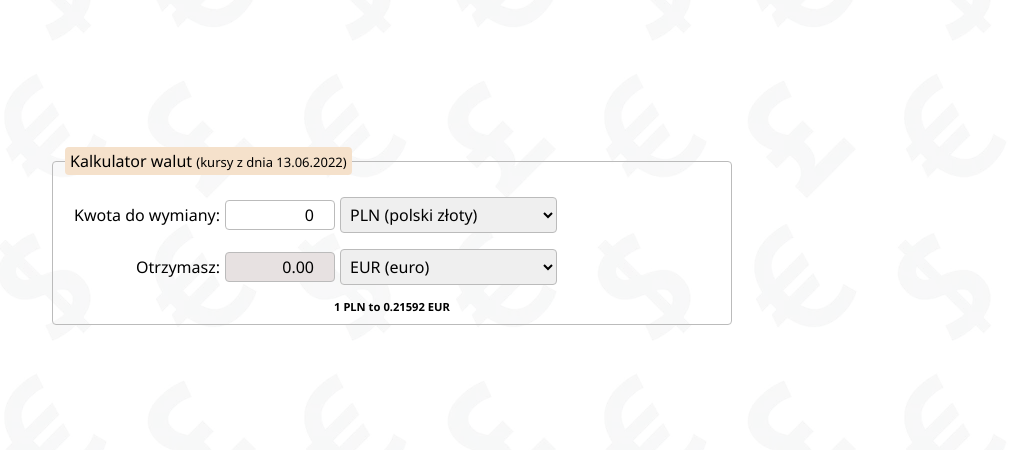
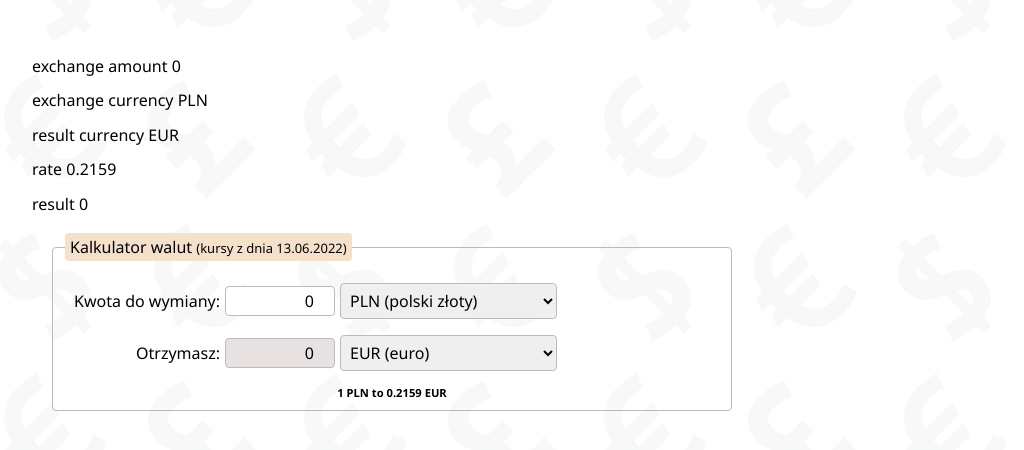
Before and after one commit to golosgit/currency-converter-react, a React (Create React App) app: page / in a window 1280 px wide. Shown: the part 164-614 px from the top of the page, without its empty margins (248-1272 px from the left). Built offline with nearby package versions, Linux system fonts and the light colour scheme.

Commit message:
started adding interactions

```diff
--- a/src/App.js
+++ b/src/App.js
@@ -1,9 +1,47 @@
+import { useState } from "react";
 import Form from "./Form";
+import currencies from "./currencies";
 
 function App() {
+  const [result, setResult] = useState(0);
+  const [exchangeRate, setExchangeRate] = useState((1 / currencies[1].rate).toFixed(4));
+
+  const calculateResult = (exchangeAmount, exchangeCurrency, resultCurrency) => {
+    checkRate(exchangeCurrency, resultCurrency);
+    setResult((exchangeRate * exchangeAmount).toFixed(2));
+  };
+
+  const checkRate = (exchangeCurrency, resultCurrency) => {
+    if (exchangeCurrency === "PLN") {
+      currencies.find(({ shortName, rate }) => {
+        if (shortName === resultCurrency) {
+          setExchangeRate((1 / rate).toFixed(4));
+        }
+      });
+    }
+    // } else {
+    //   currencies.find(({ shortName, rate }) => {
+    //     if (shortName === exchangeCurrency) {
+    //       exchangeRate = rate;
+    //     }
+    //   });
+    //   currencies.find(({ shortName, rate }) => {
+    //     if (shortName === resultCurrency) {
+    //       exchangeRate = (exchangeRate / rate).toFixed(4);
+    //       console.log(exchangeRate);
+    //     }
+    //   });
+    // }
+  };
+
   return (
     <div className="container">
-      <Form />
+      <Form
+        currencies={currencies}
+        calculateResult={calculateResult}
+        exchangeRate={exchangeRate}
+        result={result}
+      />
     </div>
   );
 }
--- a/src/Form/index.js
+++ b/src/Form/index.js
@@ -1,7 +1,36 @@
+import { useState } from "react";
 import "./style.css";
 
-const Form = () => (
+const Form = ({ currencies, calculateResult, exchangeRate, result }) => {
+  const [exchangeAmount, setExchangeAmount] = useState(0);
+  const [exchangeCurrency, setExchangeCurrency] = useState("PLN");
+  const [resultCurrency, setResultCurrency] = useState("EUR");
+
+  const onInputChange = ({ target }) => {
+    setExchangeAmount(target.value);
+    console.log(exchangeAmount, exchangeCurrency, resultCurrency);
+    calculateResult(exchangeAmount, exchangeCurrency, resultCurrency);
+  };
+
+  const onExchangeCurrencyChange = ({ target }) => {
+    setExchangeCurrency(target.value);
+    console.log(exchangeAmount, exchangeCurrency, resultCurrency);
+    calculateResult(exchangeAmount, exchangeCurrency, resultCurrency);
+  };
+
+  const onResultCurrencyChange = ({ target }) => {
+    setResultCurrency(target.value);
+    console.log(exchangeAmount, exchangeCurrency, resultCurrency);
+    calculateResult(exchangeAmount, exchangeCurrency, resultCurrency);
+  };
+
+  return (
     <form className="form">
+    <p>exchange amount {exchangeAmount}</p>
+    <p>exchange currency {exchangeCurrency}</p>
+    <p>result currency {resultCurrency}</p>
+    <p>rate {exchangeRate}</p>
+    <p>result {result}</p>
       <fieldset className="form__fieldset">
         <legend className="form__legend">
           Kalkulator walut <span className="form__legendSmall">(kursy z dnia 13.06.2022)</span>
@@ -10,35 +39,41 @@ const Form = () => (
           <label className="form__label form--alignRight" for="exchange">
             Kwota do wymiany:
           </label>
-        <input className="form__input form--alignRight" type="number" id="exchange" value="0" min="0" step="1" />
-        <select name="currencyToExchange" className="form__select">
-          <option value="PLN" selected>
-            PLN (polski złoty)
+          <input
+            value={exchangeAmount}
+            onChange={onInputChange}
+            className="form__input form--alignRight"
+            type="number"
+            min="0"
+            step="1"
+          />
+          <select value={exchangeCurrency} onChange={onExchangeCurrencyChange} className="form__select">
+            {currencies.map((currency) => (
+              <option value={currency.shortName} key={currency.shortName}>
+                {currency.shortName} ({currency.name})
               </option>
-          <option value="EUR">EUR (euro)</option>
-          <option value="USD">USD (dolar amerykański)</option>
-          <option value="CZK">CZK (korona czeska)</option>
+            ))}
           </select>
         </p>
         <p>
           <label className="form__label form--alignRight" for="receive">
             Otrzymasz:
           </label>
-        <input className="form__input form--alignRight form__input--readonly" type="number" id="receive" value="0.00" readonly />
-        <select name="exchangeResult" className="form__select">
-          <option value="PLN">PLN (polski złoty)</option>
-          <option value="EUR" selected>
-            EUR (euro)
+          <input className="form__input form--alignRight form__input--readonly" type="number" value={result} readOnly />
+          <select value={resultCurrency} onChange={onResultCurrencyChange} className="form__select">
+            {currencies.map((currency) => (
+              <option value={currency.shortName} key={currency.shortName}>
+                {currency.shortName} ({currency.name})
               </option>
-          <option value="USD">USD (dolar amerykański)</option>
-          <option value="CZK">CZK (korona czeska)</option>
+            ))}
           </select>
         </p>
         <p className="form__exchangeInfo">
-        1 <span>PLN</span> to <span>0.21592</span> <span>EUR</span>
+          1 {exchangeCurrency} to {exchangeRate} {resultCurrency}
         </p>
       </fieldset>
     </form>
   );
+};
 
 export default Form;
```
Lines whose indentation alone changed are shown as unchanged.
